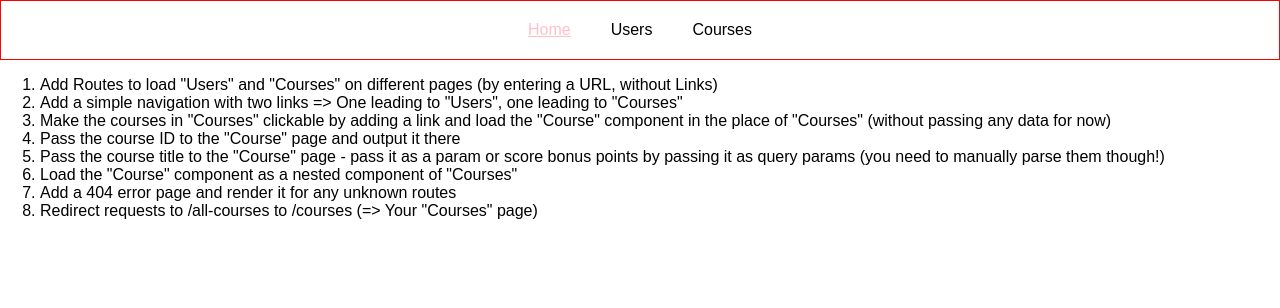
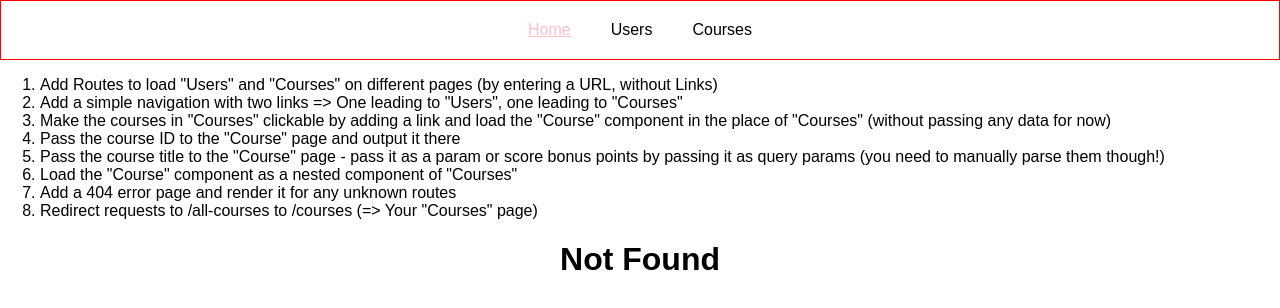
Before and after one commit to mecozma/routing-practice, a React (Create React App) app: page / in a window 1280 px wide. Shown: the top 308 px of the page. Built offline with nearby package versions, Linux system fonts and the light colour scheme.

Commit message:
Added a 404 error page

```diff
--- a/src/App.js
+++ b/src/App.js
@@ -74,6 +74,7 @@ class App extends Component {
             <Route path="/courses" component={Courses} />
             <Route path="/users" component={Users} />
             <Redirect from="/all-courses" to="/courses" />
+            <Route render={()=> <h1>Not Found</h1>} />
           </Switch>
         </div>
       </BrowserRouter>
```
